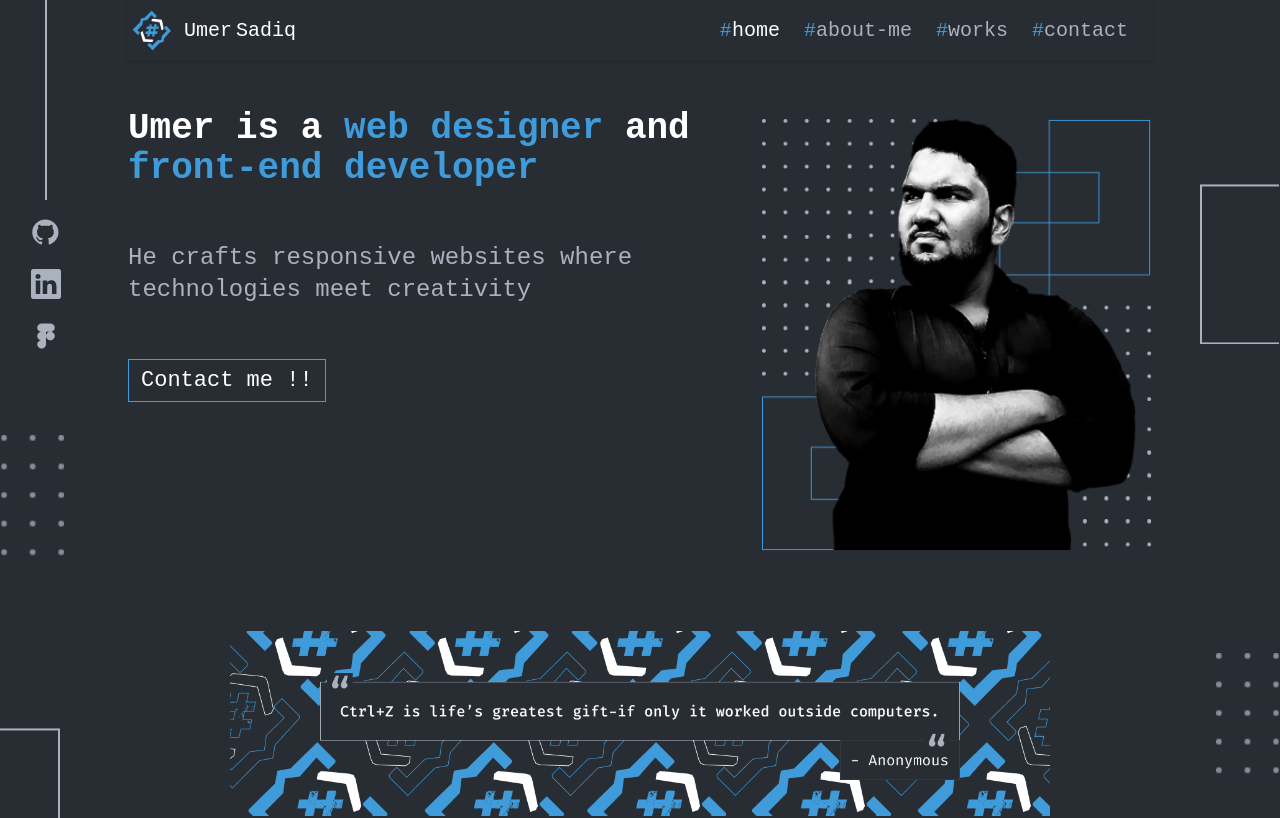
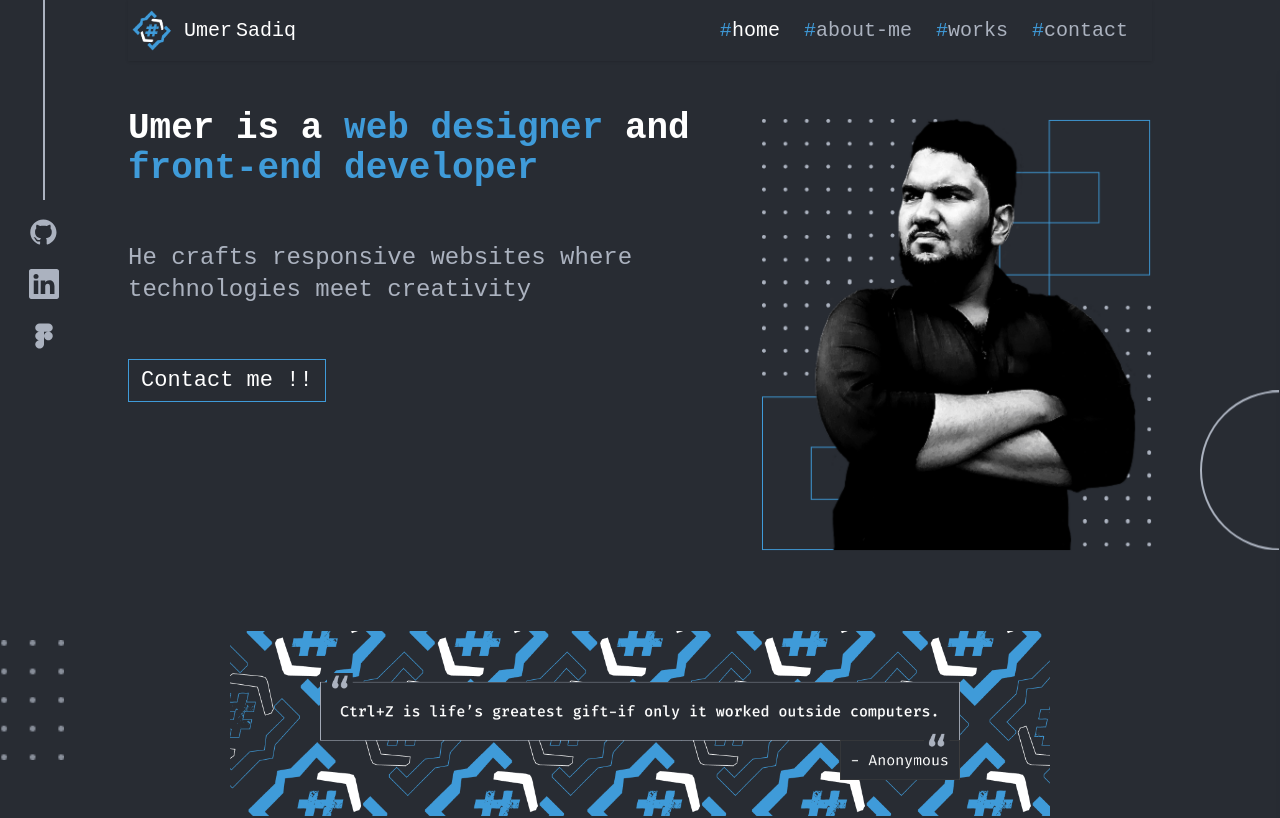
Before and after one commit to jonsnow966/umersadiq, a React (Vite) app: page / in a window 1280 px wide. Shown: the top 818 px of the page. Built offline with nearby package versions, Linux system fonts and the light colour scheme.

Commit message:
1.2 Minor Changes 29-10-2025

```diff
--- a/src/App.tsx
+++ b/src/App.tsx
@@ -41,51 +41,39 @@ function App() {
           <Header />
         </header>
 
-        {/* Left SideBar  */}
-        <div className="w-0 md:w-[20%] h-full
-        flex flex-col justify-start items-start
-        absolute top-0 left-0
-        transition-all duration-900
-        bg-background">
+        {/* Left Sidebar */}
+        <div className="fixed top-0 left-0 w-0 md:w-[20%] h-screen flex flex-col justify-start items-start pointer-events-none">
+          <div className="h-full pl-5 pb-[200px] md:pb-[250px] flex flex-col justify-start items-start">
+            <SidebarLeft />
+          </div>
 
-          <SidebarLeft />
-          <img rel='icon' src='/dots.png' className="w-0 md:w-30 h-fit
-          absolute top-[40%] -left-14
-          transition-all duration-800 ease-in-out
-          animate-[pulse_2s_linear_infinite]
-          "></img>
+          <img
+            rel='icon'
+            src='/dots.png'
+            className="w-0 md:w-30 h-fit absolute top-[80%] -left-14 transition-all duration-800 ease-in-out animate-[pulse_2s_linear_infinite]"
+          />
 
-          <div className="w-0 md:w-40 h-40
-          absolute top-[70%] -left-25 lg:-right-20
-          transition-all duration-800 ease-in-out
-          animate-[bounce_10s_linear_infinite]
-          border-2 border-gray"></div>
+          {/* <div className="w-0 md:w-40 h-40 absolute top-[80%] -left-25 lg:-left-20 transition-all duration-800 ease-in-out animate-[bounce_10s_linear_infinite] border-2 border-gray rounded-full"></div> */}
         </div>
 
         {/* Right Sidebar */}
-        <div className="w-0 md:w-[20%] h-full
-        flex flex-col justify-center items-center
-        absolute top-0 right-0
-        transition-all duration-900
-        ">
-          <div className="w-0 md:w-40 h-40
-          absolute top-[20%] -right-25 lg:-right-20
-          transition-all duration-800 ease-in-out
-          animate-[bounce_10s_linear_infinite]
-          border-2 border-gray"></div>
+        <div className="fixed top-0 right-0 w-0 md:w-[20%] h-screen flex flex-col justify-center items-center pointer-events-none">
+          <div className="h-full pb-[200px] md:pb-[250px] flex flex-col justify-center items-center">
+            <div className="w-0 md:w-40 h-40 absolute top-[53%] -right-25 lg:-right-20 transition-all duration-800 ease-in-out animate-[bounce_10s_linear_infinite] border-2 border-gray rounded-full"></div>
 
-          <img rel='icon' src='/dots.png' className="w-0 md:w-30 h-fit
-          absolute top-[60%] -right-14
-          transition-all duration-800 ease-in-out
-          animate-[pulse_2s_linear_infinite]
-          "></img>
+            {/* <img
+              rel='icon'
+              src='/dots.png'
+              className="w-0 md:w-30 h-fit absolute top-[60%] -right-14 transition-all duration-800 ease-in-out animate-[pulse_2s_linear_infinite]"
+            /> */}
+          </div>
         </div>
 
         <main className=" w-full md:w-[80%] h-fit
         relative z-20
         flex flex-col justify-center items-center
         transition-all duration-1000 ease-in-out
-        mt-[61px] md:mt-[61px]
+        mt-[61px] pb-32 md:pb-40
         ">
           <Routes>
             <Route path="/" element={<Home />} />
--- a/src/componenets/About/About.tsx
+++ b/src/componenets/About/About.tsx
@@ -187,13 +187,13 @@ function About() {
         <div className='w-full h-fit
         flex flex-col justify-center items-center border border-gray'>
           <p className="text-gray text-2xl p-4">
-            I happily un-married</p>
+            I'm happily un-married</p>
         </div>
 
         <div className='w-full h-fit
         flex flex-col justify-center items-center border border-gray'>
           <p className="text-gray text-2xl p-4">
-            I hate to exercise</p>
+            I hate diet and exercise</p>
         </div>
       </div>
     </div>
```
